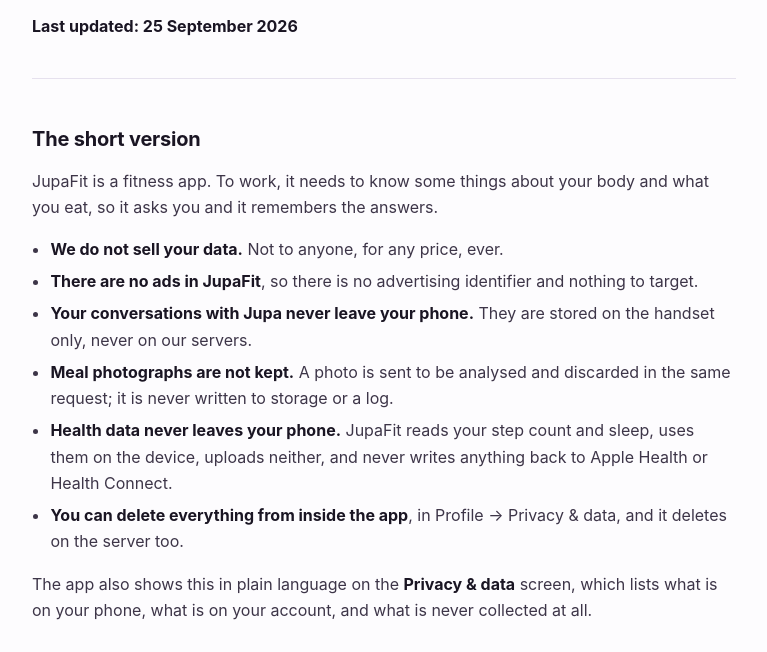
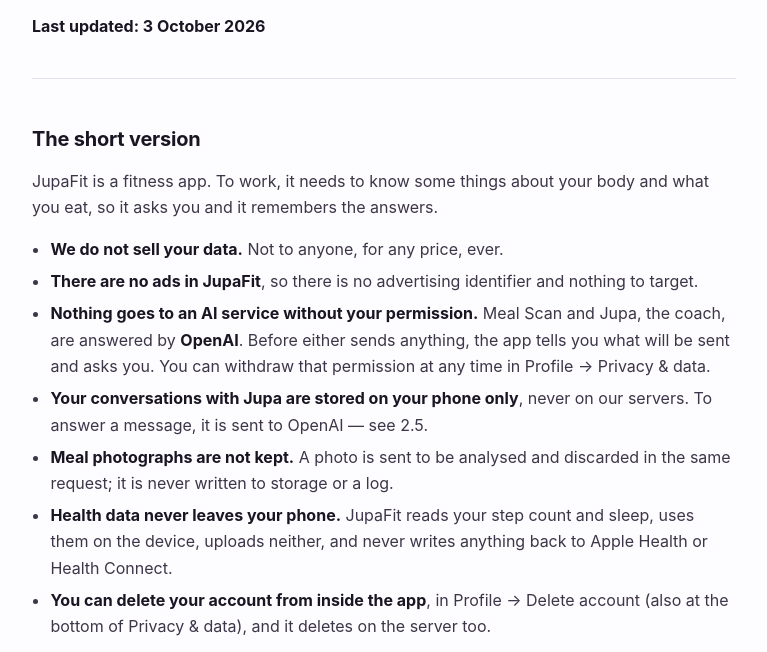
Before and after one commit to jupatxean/jupatxean.github.io, a plain HTML site: page privacy.html in a window 1280 px wide. Shown: the part 79-731 px from the top of the page, without its empty margins (256-1023 px from the left). Drawn offline with Linux system fonts and the light colour scheme.

Commit message:
Privacy: AI permission and account deletion path

```diff
--- a/privacy.html
+++ b/privacy.html
@@ -53,17 +53,18 @@ footer { margin-top: 4rem; padding-top: 1.4rem;
 <body>
 <main>
 <h1>JupaFit — Privacy Policy</h1>
-<p><strong>Last updated: 25 September 2026</strong></p>
+<p><strong>Last updated: 3 October 2026</strong></p>
 <hr>
 <h2>The short version</h2>
 <p>JupaFit is a fitness app. To work, it needs to know some things about your body and what you eat, so it asks you and it remembers the answers.</p>
 <ul>
 <li><strong>We do not sell your data.</strong> Not to anyone, for any price, ever.</li>
 <li><strong>There are no ads in JupaFit</strong>, so there is no advertising identifier and nothing to target.</li>
-<li><strong>Your conversations with Jupa never leave your phone.</strong> They are stored on the handset only, never on our servers.</li>
+<li><strong>Nothing goes to an AI service without your permission.</strong> Meal Scan and Jupa, the coach, are answered by <strong>OpenAI</strong>. Before either sends anything, the app tells you what will be sent and asks you. You can withdraw that permission at any time in Profile → Privacy &amp; data.</li>
+<li><strong>Your conversations with Jupa are stored on your phone only</strong>, never on our servers. To answer a message, it is sent to OpenAI — see 2.5.</li>
 <li><strong>Meal photographs are not kept.</strong> A photo is sent to be analysed and discarded in the same request; it is never written to storage or a log.</li>
 <li><strong>Health data never leaves your phone.</strong> JupaFit reads your step count and sleep, uses them on the device, uploads neither, and never writes anything back to Apple Health or Health Connect.</li>
-<li><strong>You can delete everything from inside the app</strong>, in Profile → Privacy &amp; data, and it deletes on the server too.</li>
+<li><strong>You can delete your account from inside the app</strong>, in Profile → Delete account (also at the bottom of Privacy &amp; data), and it deletes on the server too.</li>
 </ul>
 <p>The app also shows this in plain language on the <strong>Privacy &amp; data</strong> screen, which lists what is on your phone, what is on your account, and what is never collected at all.</p>
 <hr>
@@ -174,6 +175,7 @@ footer { margin-top: 4rem; padding-top: 1.4rem;
 </ul>
 <h3>2.4 Meal photographs</h3>
 <p>If you photograph a meal, the picture is sent to our server and on to our AI provider to estimate the food and its nutrition. <strong>The image is not stored.</strong> It exists for the length of one request and is never written to storage or to any log. What is kept is the <em>result</em> — the food name and its nutrition numbers — as an entry in your food log.</p>
+<p><strong>Before the first photo is sent, the app asks your permission</strong>, and says that the photo goes to OpenAI and what it is used for. Until you allow it, nothing is sent and the camera does not open for scanning.</p>
 <p>You can use the whole food log without ever taking a photograph, by searching or entering food by hand.</p>
 <h3>2.5 Your conversation with the coach</h3>
 <p>The coach ("Jupa") is an AI feature. Two things happen when you send a message, and they are different from each other:</p>
@@ -182,7 +184,7 @@ footer { margin-top: 4rem; padding-top: 1.4rem;
 <li><strong>Processing.</strong> To answer, the message and the recent conversation are sent to our AI provider, together with a short summary of your training context so the answer is about you rather than generic. That summary can contain: your weight, your height, your goal, your daily calorie and protein targets, your recent workouts, and the free-text answers you gave about your build and what you find difficult.</li>
 </ul>
 <p>It does <strong>not</strong> contain your name, your email address, your date of birth, or any health data read from Apple Health or Health Connect.</p>
-<p>If you would rather not send any of that, do not use the coach; the rest of the app is unaffected.</p>
+<p><strong>Before your first message is sent, the app asks your permission</strong>, naming OpenAI and listing what is sent, as above. If you decline, nothing is sent and the rest of the app is unaffected. You can withdraw permission at any time in Profile → Privacy &amp; data, and from then on nothing more is sent.</p>
 <h3>2.6 Account and sign-in</h3>
 <p>You sign in with Apple, with Google, or with an email address and password. We receive an account identifier and an email address from whichever you choose. If you use Sign in with Apple and choose to hide your email, we receive Apple's relay address and never see your real one.</p>
 <p>We never see and never store your password for Apple or Google.</p>
@@ -225,6 +227,7 @@ footer { margin-top: 4rem; padding-top: 1.4rem;
 <td>Fixing crashes</td>
 </tr>
 </tbody></table></div>
+<p><strong>OpenAI and the AI features.</strong> Data reaches OpenAI only after you have allowed it in the app, and only what is listed in 2.4 and 2.5. We use OpenAI through its business API, under terms that require it to give this data protection at least equal to this policy: it processes the data only to produce the answer for us, it does not use API data to train its models, and it is bound by its data processing terms. Your name, email address, date of birth and health data are never sent to it.</p>
 <p><strong>We do not sell personal data, and we do not share it for advertising.</strong> There is no advertising network, no analytics broker, and no data broker of any kind in this app.</p>
 <h3>International transfers</h3>
 <p>These providers operate servers outside the country you are in, so using JupaFit involves transferring your data internationally. Where the law requires a safeguard for that transfer — for example the EU's standard contractual clauses — we rely on the terms each provider offers for it.</p>
@@ -249,7 +252,7 @@ footer { margin-top: 4rem; padding-top: 1.4rem;
 <p>We do not keep an archive of deleted accounts.</p>
 <hr>
 <h2>6. Deleting everything</h2>
-<p>Open <strong>Profile → Privacy &amp; data → Delete account</strong>.</p>
+<p>Open <strong>Profile → Delete account</strong> (the same option is also at the bottom of <strong>Profile → Privacy &amp; data</strong>).</p>
 <p>This deletes your row and everything that references it — your questionnaire, your weigh-ins and measurements, your food log and favourites, your workouts, your progression, your sleep record, and your subscription record — and then clears the copy on the handset. It is immediate and it cannot be undone.</p>
 <p>Deleting your account does not cancel a subscription bought through Apple or Google. Cancel that in your App Store or Play Store account settings, or it will keep renewing.</p>
 <p>You can also just sign out, which clears the phone and leaves the account intact.</p>
```
Also changed, not shown: terms.html (+2 -2 lines).
